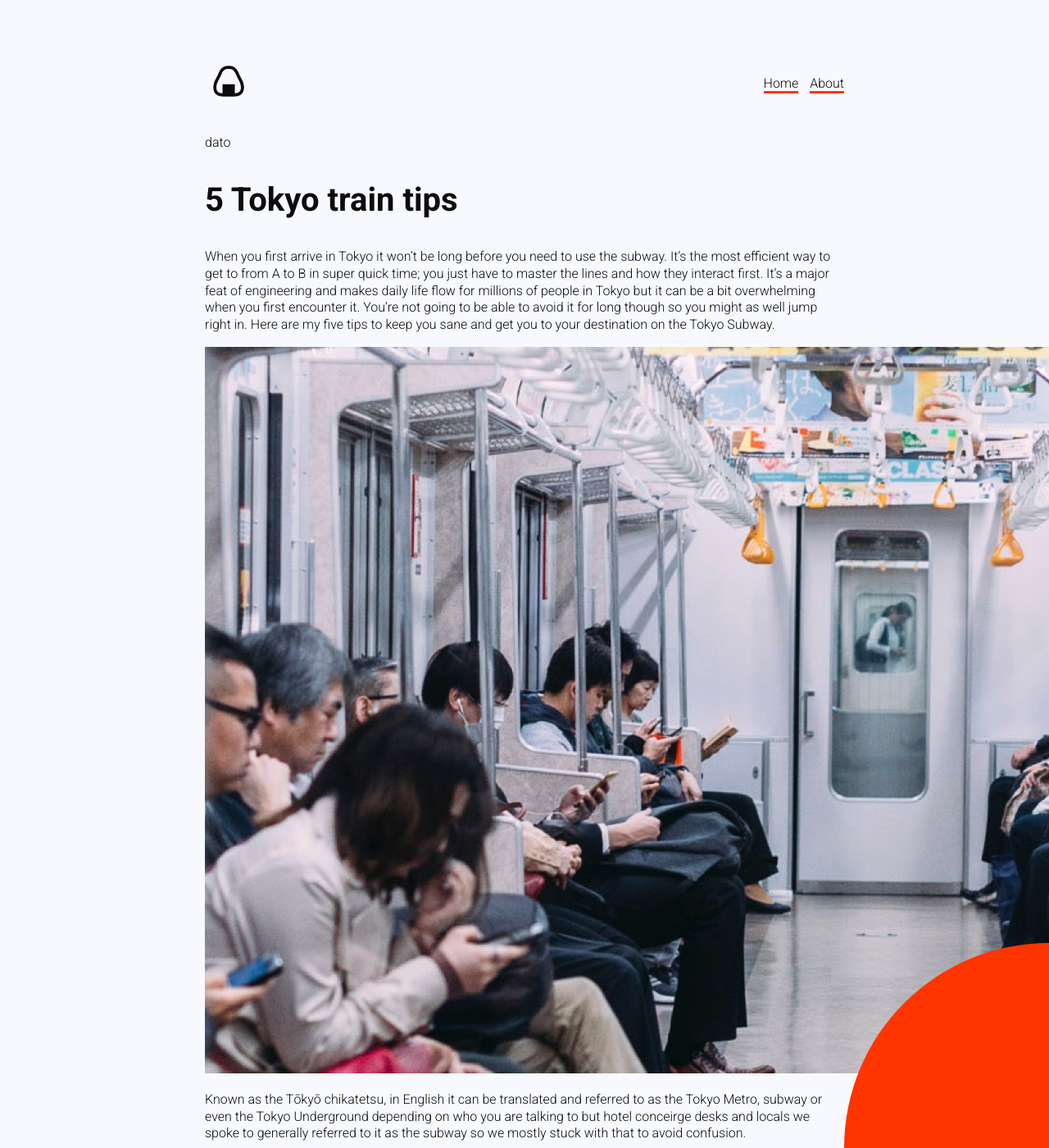
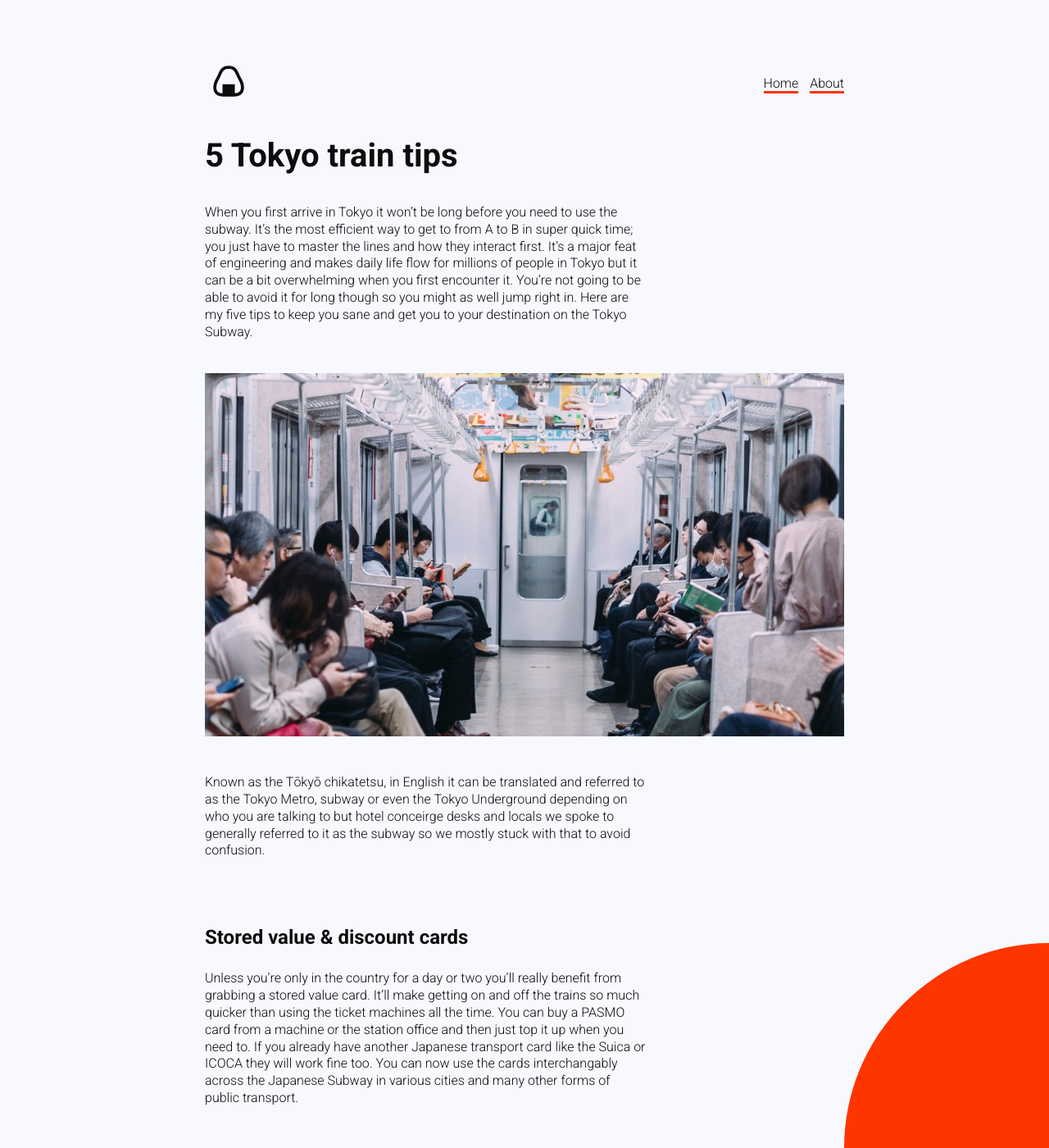
Before and after one commit to espedersen/anightinjapan, a Jekyll site: the page built from _posts/2018-02-23-post.md, in a window 1280 px wide and 1400 px high. Shown: the whole window at 82% size. Built offline with Jekyll 4.4.1, drawn with Linux system fonts in a browser that asks for light colours.

Commit message:
layout changes to post

```diff
--- a/_layouts/default.html
+++ b/_layouts/default.html
@@ -1,6 +1,7 @@
 <!DOCTYPE html>
 <html>
     <head>
+        <meta charset="utf-8">
         <title>A night in Japan</title>
         <meta name="viewport" content="width=device-width, initial-scale=1.0">
         <link rel="stylesheet" href="/assets/css/app.css">
--- a/_layouts/post.html
+++ b/_layouts/post.html
@@ -2,6 +2,6 @@
 layout: default
 ---
 
-dato
+
 <h2>{{page.title}}</h2>
-{{content}}
+<div class="post">{{content}}</div>
--- a/assets/css/app.scss
+++ b/assets/css/app.scss
@@ -69,3 +69,15 @@ div.circle {
     background-color: $red;
     border-radius: 50%;
 }
+div.post {
+    h3{
+        margin-top: 80px;
+    }
+    p{
+        max-width: 540px;
+        margin-bottom: 40px;
+    }
+    img{
+        max-width: 780px;
+    }
+}
```
